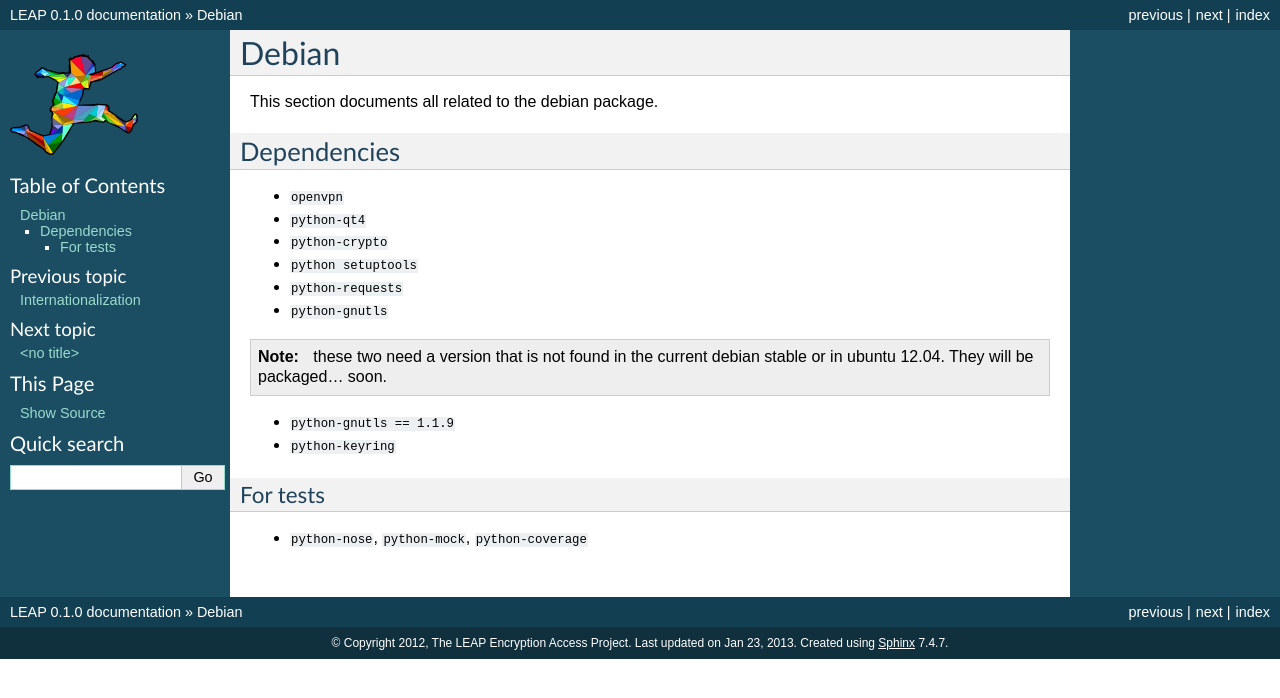
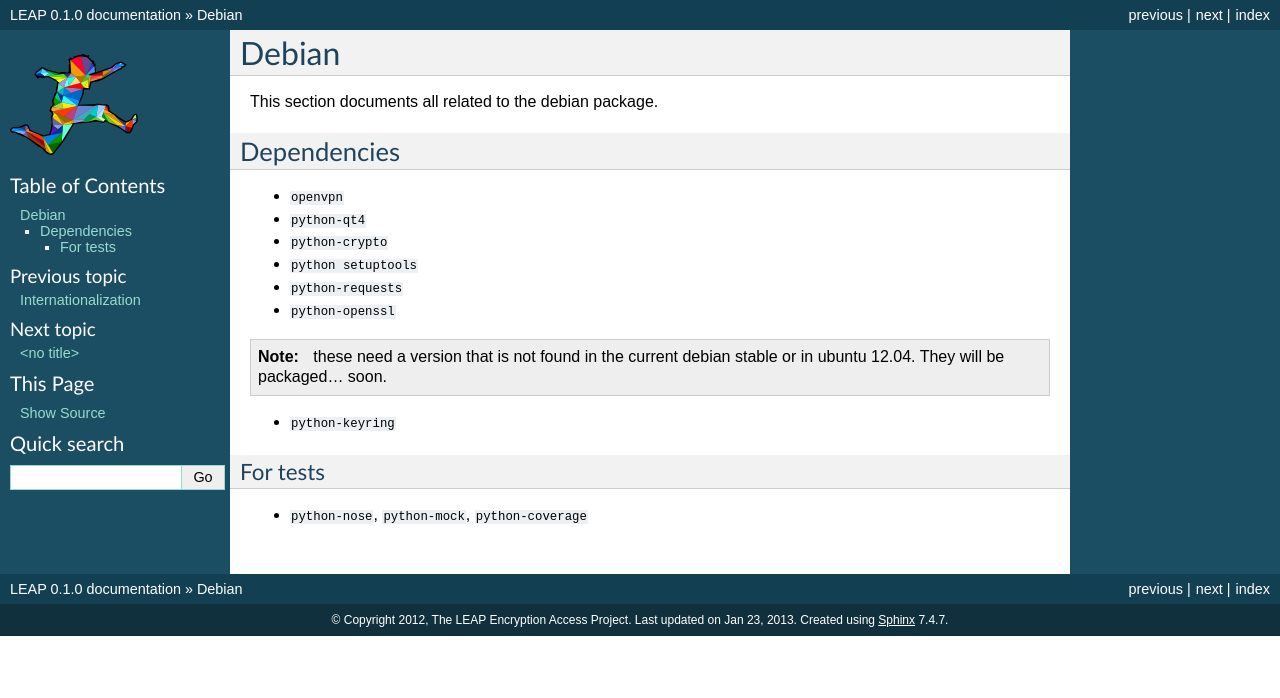
Before and after one commit to leapcode/bitmask_client, a Sphinx documentation site: the page built from docs/pkg/debian.rst, in a window 1280 px wide. Shown: the top 698 px of the page. Built offline with Sphinx 7.4.7, drawn with Linux system fonts in a browser that asks for light colours.

Commit message:
update docs

```diff
--- a/docs/pkg/debian.rst
+++ b/docs/pkg/debian.rst
@@ -14,13 +14,12 @@ Dependencies
 * ``python-crypto``
 * ``python setuptools``
 * ``python-requests``
-* ``python-gnutls``
+* ``python-openssl``
 
 .. note::
-   these two need a version that is not found in the current debian stable or in ubuntu 12.04.
+   these need a version that is not found in the current debian stable or in ubuntu 12.04.
    They will be packaged... soon.
 
-* ``python-gnutls == 1.1.9``
 * ``python-keyring``
 
 For tests
--- a/docs/testers/howto.rst
+++ b/docs/testers/howto.rst
@@ -21,7 +21,7 @@ Install dependencies
 ^^^^^^^^^^^^^^^^^^^^
 First, install all the base dependencies plus git, virtualenv and development files needed to compile several extensions::
 
-   apt-get install openvpn git-core libgnutls-dev python-dev python-qt4 python-setuptools python-virtualenv
+   apt-get install openvpn git-core python-dev python-qt4 python-setuptools python-virtualenv
 
 
 Bootstrap script
```
Also changed, not shown: docs/dev/environment.rst (+4 -4 lines).
